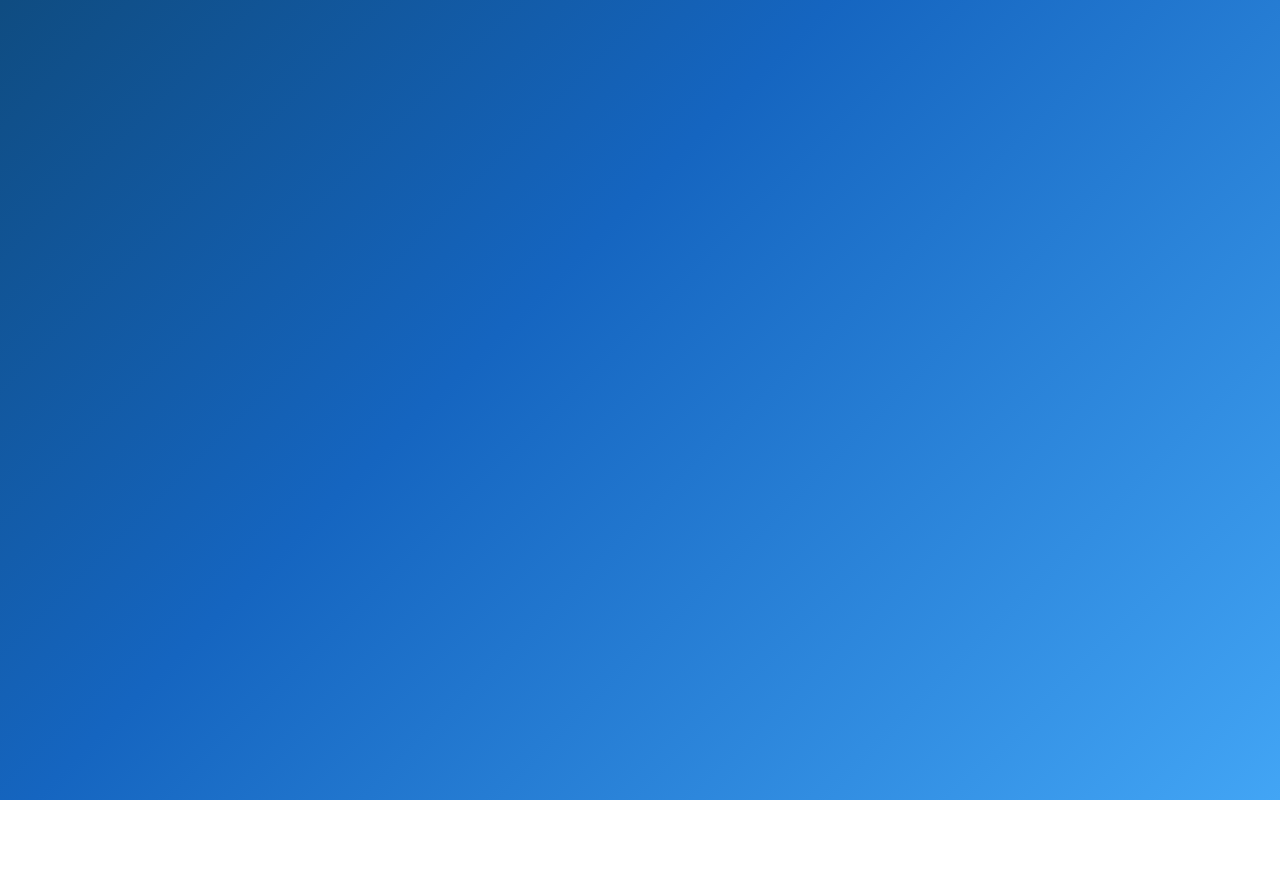
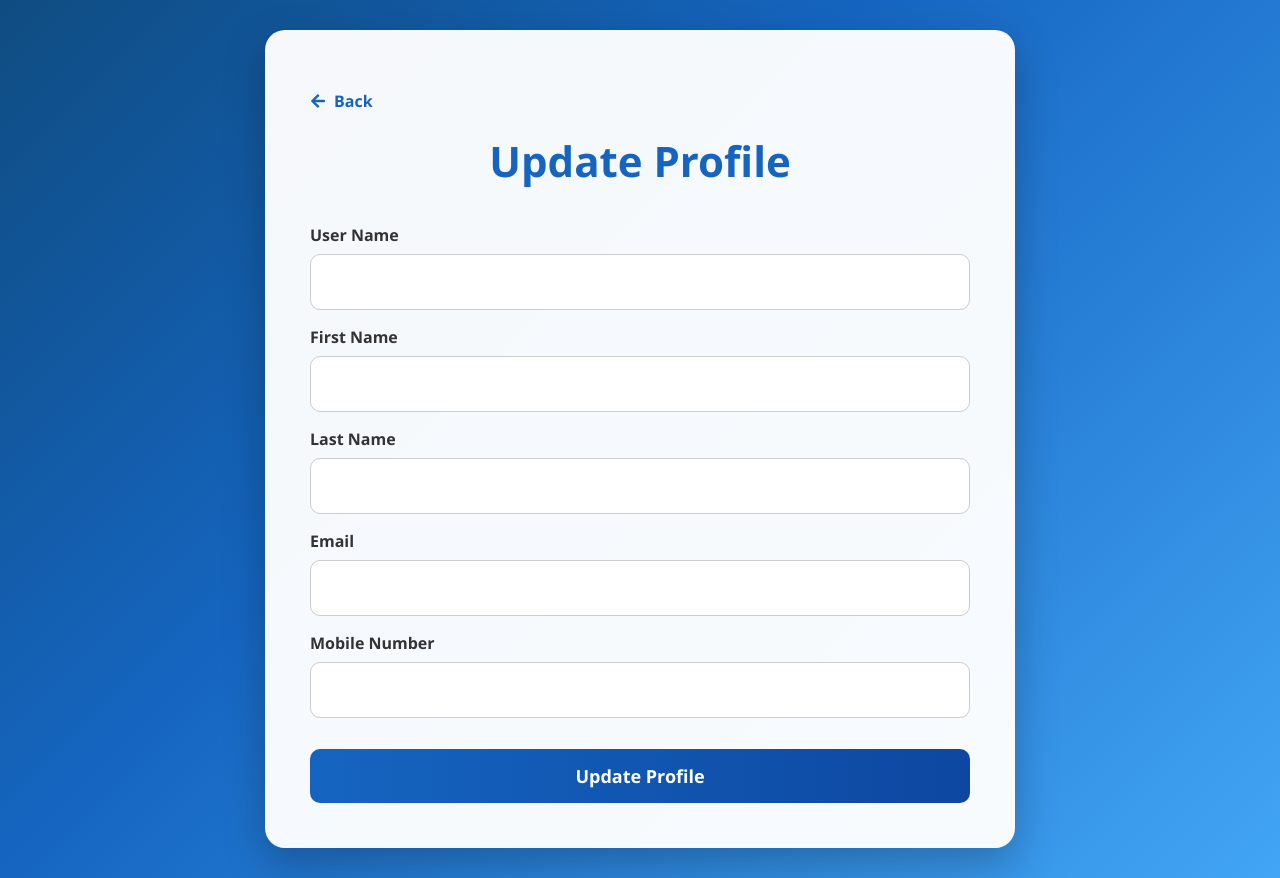
Before and after one commit to rakesh93/bank-react-ui, a React (Create React App) app: page /update-profile in a window 1280 px wide. Before the commit this address had no page. Before the commit the page ends 800 px from the top, so only its background shows below. Built offline with nearby package versions, Linux system fonts and the light colour scheme.

Commit message:
update profile added

```diff
--- a/package.json
+++ b/package.json
@@ -7,6 +7,7 @@
     "@testing-library/jest-dom": "^6.9.1",
     "@testing-library/react": "^16.3.2",
     "@testing-library/user-event": "^13.5.0",
+    "axios": "^1.19.0",
     "react": "^19.2.7",
     "react-dom": "^19.2.7",
     "react-icons": "^5.7.0",
--- a/src/App.js
+++ b/src/App.js
@@ -8,6 +8,7 @@ import ForgotPassword from "./components/ForgotPassword";
 import ForgotUserName from "./components/ForgotUserName";
 import UserNameDetail from "./components/UserNameDetail";
 import UserProfile from "./components/UserProfile";
+import UpdateUserProfile from "./components/UpdateUserProfile";
 
 function App() {
   return (
@@ -23,6 +24,7 @@ function App() {
         <Route path="/forgot-username"  element={<ForgotUserName />} />
         <Route path="/username-detail"  element={<UserNameDetail />} />
         <Route path="/user-profile"  element={<UserProfile />} />
+        <Route path="/update-profile"  element={<UpdateUserProfile />} />
       </Routes>
     </BrowserRouter>
   );
--- a/src/components/AccountSearch.jsx
+++ b/src/components/AccountSearch.jsx
@@ -17,6 +17,7 @@ function AccountSearch() {
     useEffect(() => {
         setUsername(localStorage.getItem("username"));
     }, []);
+
     const handleSearch = async (e) => {
         e.preventDefault();
         setMessage("");
@@ -89,13 +90,13 @@ function AccountSearch() {
                     {showMenu && (
                         <div className="profile-dropdown">
                             <div onClick={() => navigate("/user-profile")}>👤 My Profile</div>
-                            <div onClick={() => navigate("/update-profile")}>✏️ Update Profile</div>
+                            <div onClick={() => navigate("/update-profile", {
+                                    state: { username: localStorage.getItem("username")}})}>✏️ Update Profile</div>
                             <div onClick={() => navigate("/change-password")}>🔒 Change Password</div>
                             <div onClick={() => navigate("/login")}>🚪 Logout</div>
                         </div>
                     )}
                 </div>
-
             </div>
             <div className="search-box">
 
@@ -142,7 +143,4 @@ function AccountSearch() {
         </div>
     );
 }
-
-
-
 export default AccountSearch;
--- a/src/components/Login.jsx
+++ b/src/components/Login.jsx
@@ -48,6 +48,11 @@ function Login() {
 
         } catch (error) {
             setErrorMessage("Unable to connect to server.");
+            setUsername("");
+            setPassword("");
+            setTimeout(() => {
+                setErrorMessage("");
+            }, 3000);
         }
     };
 
--- /dev/null
+++ b/src/components/UpdateUserProfile.jsx
@@ -0,0 +1,161 @@
+import React, { useEffect, useState } from "react";
+import { useNavigate, useLocation } from "react-router-dom";
+import { FaArrowLeft } from "react-icons/fa";
+import AppConstants from "../config/AppConstants";
+
+function UpdateUserProfile() {
+
+    const navigate = useNavigate();
+    const location = useLocation();
+    const [message, setMessage] = useState("");
+    const [errorMessage, setErrorMessage] = useState("");
+    const username = location.state?.username;
+
+    const [profile, setProfile] = useState({
+        username: "",
+        firstName: "",
+        lastName: "",
+        emailId: "",
+        mobileNo: ""
+    });
+
+    useEffect(() => {
+        if (username) {
+            fetchUser();
+        }
+    }, [username]);
+
+    const fetchUser = async () => {
+
+        try {
+            const response = await fetch(
+                AppConstants.USER_SERVICE.PROFILE_FETCH + username
+            );
+
+            const data = await response.json();
+            if (data.statusCode === 200) {
+                setProfile(data.result);
+            } else {
+                setErrorMessage(data.message);
+            }
+        } catch (error) {
+            setErrorMessage(AppConstants.ERROR_MESSAGES.SERVER_DOWN);
+        }
+    };
+
+    const handleChange = (e) => {
+        const { name, value } = e.target;
+        setProfile({
+            ...profile,
+            [name]: value
+        });
+    };
+
+    const handleSubmit = async (e) => {
+        e.preventDefault();
+        setMessage("");
+        setErrorMessage("");
+        try {
+
+            const response = await fetch(
+                AppConstants.USER_SERVICE.PROFILE_UPDATE + username,
+                {
+                    method: "PUT",
+                    headers: {
+                        "Content-Type": "application/json"
+                    },
+                    body: JSON.stringify(profile)
+                }
+            );
+
+            const data = await response.json();
+            if (data.statusCode === 200) {
+                setMessage(data.message);
+                setTimeout(() => {
+                    navigate("/user-profile");
+                }, 4000);
+            } else {
+                setErrorMessage(data.message);
+            }
+        } catch (error) {
+            setErrorMessage(AppConstants.ERROR_MESSAGES.SERVER_DOWN);
+        }
+    };
+
+    return (
+        <div className="profile-container">
+            <div className="profile-box">
+
+                <button
+                    className="back-btn"
+                    onClick={() => navigate("/account-search")}>
+                    <FaArrowLeft /> Back
+                </button>
+
+                <h2>Update Profile</h2>
+
+                {message && (<div className="success-message">{message} </div>)}
+
+                {errorMessage && (<div className="error-message">{errorMessage} </div>)}
+
+                <form onSubmit={handleSubmit}>
+                    <div className="form-group">
+                        <label>User Name</label>
+                        <input
+                            type="text"
+                            name="username"
+                            value={profile.userName}
+                            readOnly
+                        />
+                    </div>
+
+                    <div className="form-group">
+                        <label>First Name</label>
+                        <input
+                            type="text"
+                            name="firstName"
+                            value={profile.firstName}
+                            onChange={handleChange}
+                        />
+                    </div>
+
+                    <div className="form-group">
+                        <label>Last Name</label>
+                        <input
+                            type="text"
+                            name="lastName"
+                            value={profile.lastName}
+                            onChange={handleChange}
+                        />
+                    </div>
+
+                    <div className="form-group">
+                        <label>Email</label>
+                        <input
+                            type="email"
+                            name="emailId"
+                            value={profile.emailId}
+                            onChange={handleChange}
+                        />
+                    </div>
+
+                    <div className="form-group">
+                        <label>Mobile Number</label>
+                        <input
+                            type="text"
+                            name="mobileNo"
+                            value={profile.mobileNo}
+                            onChange={handleChange}
+                        />
+                    </div>
+
+                    <button type="submit">
+                        Update Profile
+                    </button>
+                </form>
+            </div>
+        </div>
+    );
+}
+
+export default UpdateUserProfile;
--- a/src/components/UserProfile.jsx
+++ b/src/components/UserProfile.jsx
@@ -13,14 +13,7 @@ function UserProfile() {
     }, []);
 
     const loadProfile = async () => {
-
         const username = localStorage.getItem("username");
-
-        console.log("Username :", username);
-
-        const url = AppConstants.USER_SERVICE.PROFILE_FETCH + username;
-
-        console.log("URL :", url);
         try {
 
             const response = await fetch(
@@ -46,7 +39,7 @@ function UserProfile() {
                 <h2>👤 My Profile</h2>
 
                 <div className="profile-row">
-                    <span className="profile-label">UserName</span>
+                    <span className="profile-label">User Name</span>
                     <span className="profile-value">{profile.userName}</span>
                 </div>
 
--- a/src/config/AppConstants.js
+++ b/src/config/AppConstants.js
@@ -6,9 +6,10 @@ const AppConstants = {
 
     USER_SERVICE: {
         REGISTER_API: "http://localhost:8081/userservice/create",
-        CHANGE_PASSWORD: "http://localhost:8081/userservice/updatePassword",
+        CHANGE_PASSWORD: "http://localhost:8081/userservice/updateForgotPassword",
         GET_USERNAME: "http://localhost:8081/userservice/getUserName/",
-        PROFILE_FETCH: "http://localhost:8081/userservice/getProfile/"
+        PROFILE_FETCH: "http://localhost:8081/userservice/getProfile/",
+        PROFILE_UPDATE: "http://localhost:8081/userservice/updateProfile/"
     },
 
     ACCOUNT_SERVICE: {
--- a/src/css/Login.css
+++ b/src/css/Login.css
@@ -101,7 +101,7 @@ body {
 
 .eye-icon {
     position: absolute;
-    top: 70%;
+    top: 60%;
     right: 15px;
     transform: translateY(-50%);
     cursor: pointer;
```
Also changed, not shown: src/components/AccountDetails.jsx (line endings or trailing spaces), 1 other file (tests, documents, lock files or other folders).
